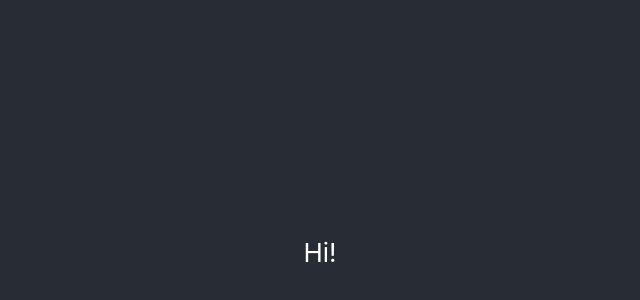
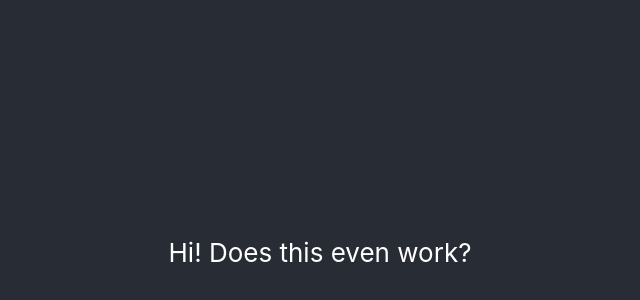
Before and after one commit to BethanyDrake/velvet-raptor-react, a React (Create React App) app: page / in a window 1280 px wide. Shown: the part 148-448 px from the top of the page, without its empty margins (320-960 px from the left). Built offline with nearby package versions, Linux system fonts and the light colour scheme.

Commit message:
setup now.sh

```diff
--- a/package.json
+++ b/package.json
@@ -3,6 +3,7 @@
   "version": "0.1.0",
   "private": true,
   "dependencies": {
+    "now": "^12.1.2",
     "react": "^16.6.3",
     "react-dom": "^16.6.3",
     "react-scripts": "2.1.1"
--- a/src/App.js
+++ b/src/App.js
@@ -7,7 +7,7 @@ class App extends Component {
     return (
       <div className="App">
         <header className="App-header">
-          Hi!
+          Hi! Does this even work?
         </header>
       </div>
     );
```
Also changed, not shown: .circleci/config.yml, 1 other file (tests, documents, lock files or other folders).
